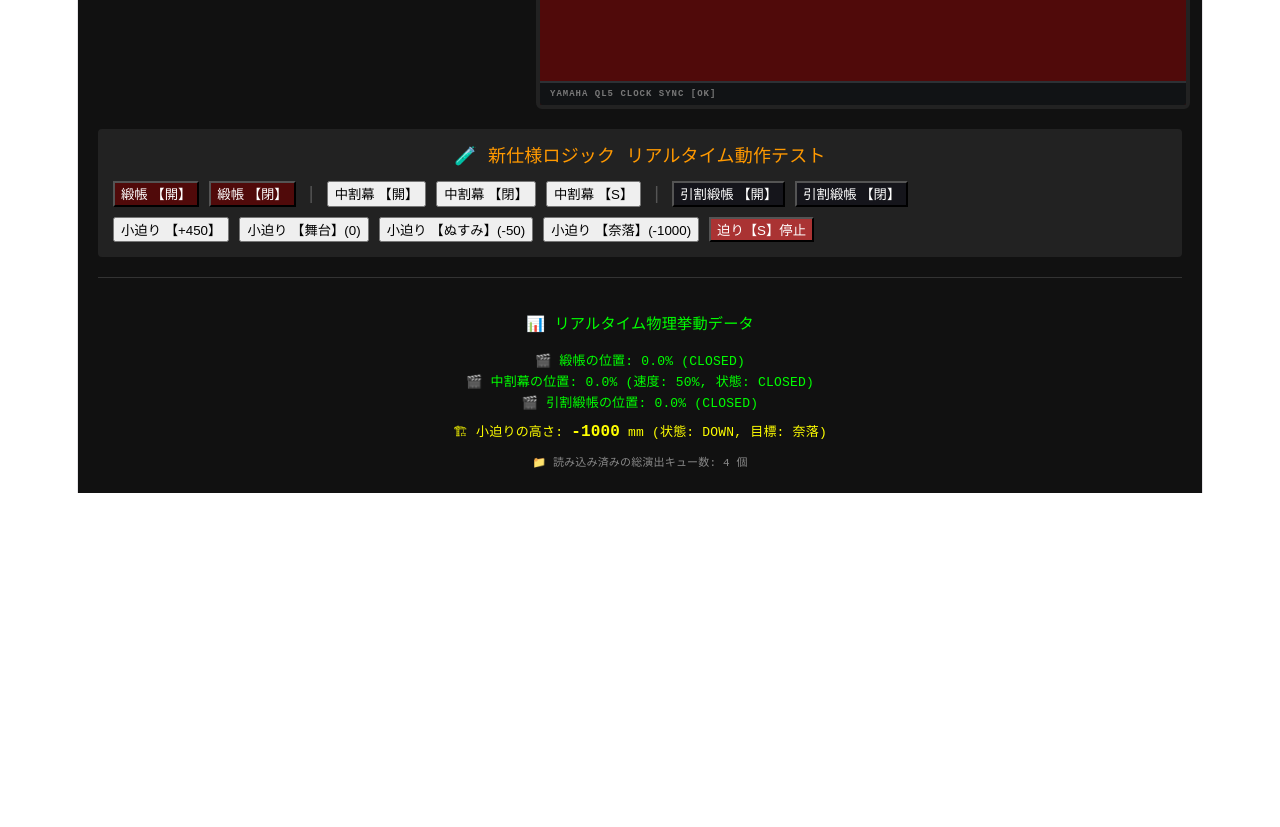
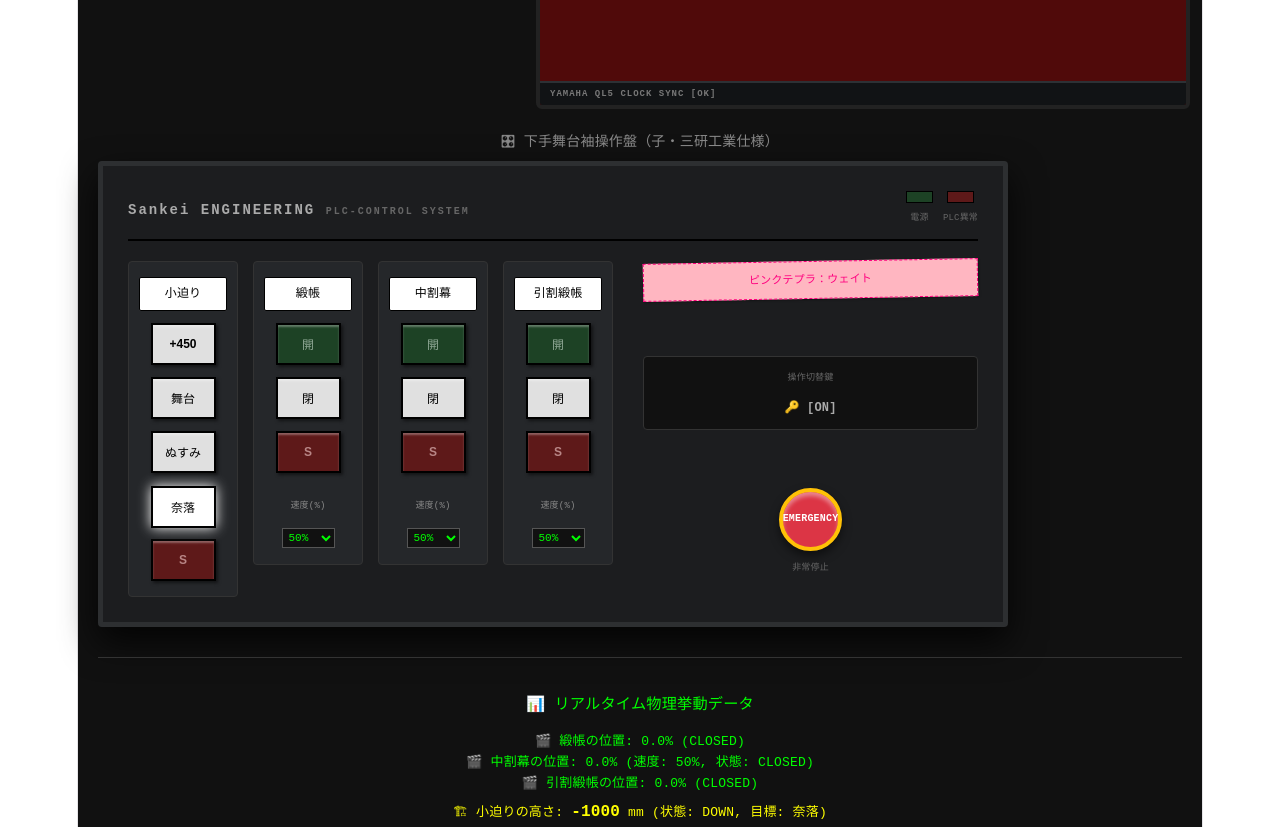
Before and after one commit to yuji-oonaka/stage-director-chronicle, a React (Vite) app: page / in a window 1280 px wide. Shown: the part 460-1287 px from the top of the page. Before the commit the page ends 953 px from the top, so only its background shows below. Built offline with nearby package versions, Linux system fonts and the light colour scheme.

Commit message:
feat: [機能追加] 写真を完全模した三研工業型OperatorConsoleの盤面実装、および全Propsの結合完了

```diff
--- a/src/components/OperatorConsole.tsx
+++ b/src/components/OperatorConsole.tsx
@@ -1,176 +1,385 @@
 import React from "react";
+import type { StageState } from "../types/theater";
 
 interface OperatorConsoleProps {
-  onCurtainAction: (action: "開" | "閉" | "S") => void;
-  onKoseriAction: (action: "昇" | "降" | "S") => void;
-  onSynchroGO: () => void; // 音響・照明のGOキュー用
+  stageState: StageState;
+  onCurtainAction: (
+    target: "curtainMain" | "curtainMiddle" | "curtainBack",
+    action: "開" | "閉" | "S",
+  ) => void;
+  onCurtainSpeedChange: (
+    target: "curtainMain" | "curtainMiddle" | "curtainBack",
+    speed: number,
+  ) => void;
+  onKoseriAction: (namedPos: "+450" | "舞台" | "ぬすみ" | "奈落") => void;
+  onKoseriStop: () => void;
 }
 
 export const OperatorConsole: React.FC<OperatorConsoleProps> = ({
+  stageState,
   onCurtainAction,
+  onCurtainSpeedChange,
   onKoseriAction,
-  onSynchroGO,
+  onKoseriStop,
 }) => {
-  // 工業用ボタンの共通スタイル
-  const buttonStyle = (bgColor: string) => ({
-    padding: "12px 24px",
-    fontSize: "16px",
+  const { curtainMain, curtainMiddle, curtainBack, koseri } = stageState;
+
+  // --- 三研工業パーツのCSSエミュレート ---
+  const panelStyle = {
+    backgroundColor: "#1c1d1f", // 黒い梨地のスチール合金
+    border: "5px solid #2d2f31",
+    borderRadius: "4px",
+    padding: "25px",
+    width: "100%",
+    maxWidth: "850px",
+    boxShadow: "0 15px 35px rgba(0,0,0,0.8)",
+    fontFamily: '"MS Gothic", "Osaka", monospace',
+    color: "#fff",
+  };
+
+  // 銘板ラベル（白枠に黒文字のプラスチックプレート）
+  const nameplateStyle = {
+    backgroundColor: "#fff",
+    color: "#000",
+    padding: "3px 8px",
+    fontSize: "12px",
     fontWeight: "bold" as const,
-    color: "#fff",
-    backgroundColor: bgColor,
-    border: "3px solid #333",
-    borderBottomColor: "#111",
-    borderRightColor: "#111",
-    borderRadius: "4px",
-    cursor: "pointer",
-    boxShadow: "2px 2px 5px rgba(0,0,0,0.5)",
-    active: {
-      transform: "translateY(2px)",
-      boxShadow: "none",
-    },
-  });
+    border: "1px solid #000",
+    borderRadius: "2px",
+    textAlign: "center" as const,
+    minWidth: "70px",
+    display: "inline-block",
+  };
+
+  // 四角い照光式樹脂ボタン
+  const squareButtonStyle = (
+    type: "開" | "閉" | "S" | "位置",
+    isActive: boolean,
+  ) => {
+    let baseColor = "#e0e0e0"; // 未点灯の白樹脂
+    let activeColor = "#fff";
+    let textColor = "#000";
+
+    if (type === "開") {
+      baseColor = "#1d4225"; // 消灯時の深緑
+      activeColor = "#39e662"; // 点灯時の鮮烈な黄緑LED
+      textColor = isActive ? "#000" : "#8fa895";
+    } else if (type === "S") {
+      baseColor = "#5e1919"; // 消灯時の暗赤
+      activeColor = "#ff2b2b"; // 点灯時の緊急赤LED
+      textColor = isActive ? "#fff" : "#b88686";
+    }
+
+    return {
+      width: "65px",
+      height: "42px",
+      backgroundColor: isActive ? activeColor : baseColor,
+      color: textColor,
+      fontSize: "12px",
+      fontWeight: "bold" as const,
+      border: "2px solid #000",
+      boxShadow: isActive
+        ? `0 0 12px ${activeColor}, inset 0 0 6px rgba(255,255,255,0.8)`
+        : "2px 2px 3px rgba(0,0,0,0.5), inset 0 2px 2px rgba(255,255,255,0.3)",
+      cursor: "pointer",
+      display: "flex",
+      alignItems: "center",
+      justifyContent: "center",
+      transition: "all 0.1s ease",
+      transform: isActive ? "translateY(1px)" : "none",
+    };
+  };
+
+  // 幕の操作列を生成する汎用レンダラー
+  const renderCurtainColumn = (
+    title: string,
+    target: "curtainMain" | "curtainMiddle" | "curtainBack",
+    state: typeof curtainMain,
+  ) => {
+    const speeds = [10, 30, 50, 80, 100];
+    return (
+      <div
+        style={{
+          display: "flex",
+          flexDirection: "column",
+          alignItems: "center",
+          gap: "12px",
+          backgroundColor: "#25272a",
+          padding: "15px 10px",
+          borderRadius: "4px",
+          border: "1px solid #333",
+        }}
+      >
+        <div style={nameplateStyle}>{title}</div>
+
+        {/* 操作ボタン群 */}
+        <button
+          onClick={() => onCurtainAction(target, "開")}
+          style={squareButtonStyle("開", state.status === "opening")}
+        >
+          開
+        </button>
+        <button
+          onClick={() => onCurtainAction(target, "閉")}
+          style={squareButtonStyle("閉", state.status === "closing")}
+        >
+          閉
+        </button>
+        <button
+          onClick={() => onCurtainAction(target, "S")}
+          style={squareButtonStyle("S", state.status === "stopped")}
+        >
+          S
+        </button>
+
+        {/* 速度インバーターダイヤル（簡易トグル式セレクターとして再現） */}
+        <div style={{ marginTop: "8px", textAlign: "center" }}>
+          <div style={{ fontSize: "9px", color: "#888", marginBottom: "4px" }}>
+            速度(%)
+          </div>
+          <select
+            value={state.speedDial}
+            onChange={(e) =>
+              onCurtainSpeedChange(target, Number(e.target.value))
+            }
+            style={{
+              backgroundColor: "#111",
+              color: "#00ff00",
+              border: "1px solid #555",
+              fontSize: "11px",
+              padding: "2px",
+              fontFamily: "monospace",
+            }}
+          >
+            {speeds.map((s) => (
+              <option key={s} value={s}>
+                {s}%
+              </option>
+            ))}
+          </select>
+        </div>
+      </div>
+    );
+  };
 
   return (
-    <div
-      style={{
-        backgroundColor: "#3a3d40", // 工業製品っぽいグレー
-        border: "4px solid #222",
-        borderRadius: "6px",
-        padding: "20px",
-        width: "100%",
-        maxWidth: "600px",
-        boxShadow: "0 10px 20px rgba(0,0,0,0.6)",
-        fontFamily: "sans-serif",
-      }}
-    >
+    <div style={panelStyle}>
+      {/* 操作盤ヘッダーロゴ（写真中央下のSanken ENGINEERINGロゴを完全意識） */}
       <div
         style={{
-          color: "#ccc",
-          fontSize: "11px",
-          marginBottom: "15px",
-          borderBottom: "2px solid #222",
-          paddingBottom: "5px",
-          fontWeight: "bold",
+          display: "flex",
+          justifyContent: "space-between",
+          alignItems: "center",
+          borderBottom: "2px solid #000",
+          paddingBottom: "8px",
+          marginBottom: "20px",
         }}
       >
-        三研工業型 機構操作盤 (OPERATOR CONSOLE)
+        <div
+          style={{
+            fontSize: "14px",
+            fontWeight: "bold",
+            letterSpacing: "2px",
+            color: "#aaa",
+          }}
+        >
+          Sankei ENGINEERING{" "}
+          <span style={{ fontSize: "10px", color: "#666" }}>
+            PLC-CONTROL SYSTEM
+          </span>
+        </div>
+        {/* 写真右上のPLC異常・電源ランプのインジケーター */}
+        <div style={{ display: "flex", gap: "10px" }}>
+          <div style={{ fontSize: "9px", color: "#666", textAlign: "center" }}>
+            <div
+              style={{
+                width: "25px",
+                height: "10px",
+                backgroundColor: "#1d4225",
+                border: "1px solid #000",
+                margin: "0 auto 2px",
+              }}
+            />
+            電源
+          </div>
+          <div style={{ fontSize: "9px", color: "#666", textAlign: "center" }}>
+            <div
+              style={{
+                width: "25px",
+                height: "10px",
+                backgroundColor: "#5e1919",
+                border: "1px solid #000",
+                margin: "0 auto 2px",
+              }}
+            />
+            PLC異常
+          </div>
+        </div>
       </div>
 
-      <div style={{ display: "flex", flexDirection: "column", gap: "20px" }}>
-        {/* 中割幕セクション */}
+      {/* メイン操作マトリクス */}
+      <div
+        style={{
+          display: "flex",
+          gap: "15px",
+          alignItems: "flex-start",
+          flexWrap: "wrap",
+        }}
+      >
+        {/* COLUMN 1: 小迫り（セリ）列 */}
         <div
           style={{
-            backgroundColor: "#2b2d2f",
-            padding: "12px",
+            display: "flex",
+            flexDirection: "column",
+            alignItems: "center",
+            gap: "12px",
+            backgroundColor: "#25272a",
+            padding: "15px 10px",
             borderRadius: "4px",
-            border: "1px solid #555",
+            border: "1px solid #333",
           }}
         >
+          <div style={nameplateStyle}>小迫り</div>
+          <button
+            onClick={() => onKoseriAction("+450")}
+            style={squareButtonStyle(
+              "位置",
+              koseri.targetNamedPosition === "+450",
+            )}
+          >
+            +450
+          </button>
+          <button
+            onClick={() => onKoseriAction("舞台")}
+            style={squareButtonStyle(
+              "位置",
+              koseri.targetNamedPosition === "舞台",
+            )}
+          >
+            舞台
+          </button>
+          <button
+            onClick={() => onKoseriAction("ぬすみ")}
+            style={squareButtonStyle(
+              "位置",
+              koseri.targetNamedPosition === "ぬすみ",
+            )}
+          >
+            ぬすみ
+          </button>
+          <button
+            onClick={() => onKoseriAction("奈落")}
+            style={squareButtonStyle(
+              "位置",
+              koseri.targetNamedPosition === "奈落",
+            )}
+          >
+            奈落
+          </button>
+          <button
+            onClick={onKoseriStop}
+            style={squareButtonStyle(
+              "S",
+              koseri.status === "stopped" &&
+                koseri.targetNamedPosition === "none",
+            )}
+          >
+            S
+          </button>
+        </div>
+
+        {/* COLUMN 2: 緞帳 列 */}
+        {renderCurtainColumn("緞帳", "curtainMain", curtainMain)}
+
+        {/* COLUMN 3: 中割幕 列 */}
+        {renderCurtainColumn("中割幕", "curtainMiddle", curtainMiddle)}
+
+        {/* COLUMN 4: 引割緞帳（渡りの引き割幕） 列 */}
+        {renderCurtainColumn("引割緞帳", "curtainBack", curtainBack)}
+
+        {/* COLUMN 5: 写真右側のアクセサリ（キースイッチ・非常停止ボタン・テプラ） */}
+        <div
+          style={{
+            flex: 1,
+            minWidth: "150px",
+            display: "flex",
+            flexDirection: "column",
+            justifyContent: "space-between",
+            height: "320px",
+            paddingLeft: "15px",
+          }}
+        >
+          {/* 写真左下の伝説のピンクのテプラ「ウェイト」 */}
           <div
             style={{
-              color: "#fff",
-              fontSize: "13px",
-              marginBottom: "10px",
+              backgroundColor: "#ffb6c1",
+              color: "#ff007f",
+              border: "1px dashed #ff007f",
+              padding: "5px",
+              fontSize: "11px",
               fontWeight: "bold",
+              textAlign: "center",
+              boxShadow: "1px 1px 2px rgba(0,0,0,0.3)",
+              transform: "rotate(-1deg)",
             }}
           >
-            ■ 中割幕操作 (STAGE CURTAIN)
+            ピンクテプラ：ウェイト
           </div>
-          <div style={{ display: "flex", gap: "10px" }}>
-            <button
-              onClick={() => onCurtainAction("開")}
-              style={buttonStyle("#28a745")}
-            >
-              開 (OPEN)
-            </button>
-            <button
-              onClick={() => onCurtainAction("閉")}
-              style={buttonStyle("#dc3545")}
-            >
-              閉 (CLOSE)
-            </button>
-            <button
-              onClick={() => onCurtainAction("S")}
-              style={buttonStyle("#ffc107")}
-            >
-              S (STOP)
-            </button>
-          </div>
-        </div>
 
-        {/* 小迫りセクション */}
-        <div
-          style={{
-            backgroundColor: "#2b2d2f",
-            padding: "12px",
-            borderRadius: "4px",
-            border: "1px solid #555",
-          }}
-        >
+          {/* 右真ん中の鍵（OFF / ON）スイッチのイミテーション */}
           <div
             style={{
-              color: "#fff",
-              fontSize: "13px",
-              marginBottom: "10px",
-              fontWeight: "bold",
+              textAlign: "center",
+              border: "1px solid #333",
+              padding: "8px",
+              borderRadius: "4px",
+              backgroundColor: "#111",
             }}
           >
-            ■ 小迫り昇降 (STAGE ELEVATOR)
+            <div
+              style={{ fontSize: "9px", color: "#666", marginBottom: "4px" }}
+            >
+              操作切替鍵
+            </div>
+            <div
+              style={{ color: "#aaa", fontSize: "12px", fontWeight: "bold" }}
+            >
+              🔑 [ON]
+            </div>
           </div>
-          <div style={{ display: "flex", gap: "10px" }}>
-            <button
-              onClick={() => onKoseriAction("昇")}
-              style={buttonStyle("#007bff")}
-            >
-              昇 (UP)
-            </button>
-            <button
-              onClick={() => onKoseriAction("降")}
-              style={buttonStyle("#6c757d")}
-            >
-              降 (DOWN)
-            </button>
-            <button
-              onClick={() => onKoseriAction("S")}
-              style={buttonStyle("#ffc107")}
-            >
-              S (STOP)
-            </button>
-          </div>
-        </div>
 
-        {/* 音響・照明同期 GO ボタン */}
-        <div
-          style={{
-            backgroundColor: "#2b2d2f",
-            padding: "12px",
-            borderRadius: "4px",
-            border: "1px solid #555",
-          }}
-        >
+          {/* 右下の超巨大な赤いキノコ型「非常停止」ボタン */}
           <div
             style={{
-              color: "#fff",
-              fontSize: "13px",
-              marginBottom: "10px",
-              fontWeight: "bold",
+              display: "flex",
+              flexDirection: "column",
+              alignItems: "center",
             }}
           >
-            ■ 演出同期 (CUE SYSTEM)
+            <div
+              style={{
+                width: "55px",
+                height: "55px",
+                backgroundColor: "#dc3545",
+                borderRadius: "50%",
+                border: "4px solid #ffc107",
+                cursor: "not-allowed",
+                boxShadow:
+                  "0 5px 10px rgba(0,0,0,0.5), inset 0 4px 4px rgba(255,255,255,0.4)",
+                display: "flex",
+                alignItems: "center",
+                justifyContent: "center",
+                fontSize: "10px",
+                color: "#fff",
+                fontWeight: "bold",
+              }}
+            >
+              EMERGENCY
+            </div>
+            <span style={{ fontSize: "9px", color: "#666", marginTop: "4px" }}>
+              非常停止
+            </span>
           </div>
-          <button
-            onClick={onSynchroGO}
-            style={{
-              ...buttonStyle("#e0a800"),
-              color: "#000",
-              width: "100%",
-              fontSize: "20px",
-              padding: "15px",
-              border: "4px solid #ad8100",
-            }}
-          >
-            🔴 GO
-          </button>
         </div>
       </div>
     </div>
--- a/src/components/TheaterMaster.tsx
+++ b/src/components/TheaterMaster.tsx
@@ -4,6 +4,7 @@ import type { StageState, TimelineEvent, CurtainState } from "../types/theater";
 import timelineData from "../data/timeline.json";
 import { SeikoClock } from "./SeikoClock";
 import { StageMonitor } from "./StageMonitor";
+import { OperatorConsole } from "./OperatorConsole";
 
 // 幕の初期状態を生成するヘルパー
 const createInitialCurtain = (): CurtainState => ({
@@ -249,7 +250,7 @@ export const TheaterMaster: React.FC = () => {
         </button>
       </div>
 
-      {/* 【変更】時計と、新仕様の舞台モニターを横並びで配置 */}
+      {/* モニターセクション（時計 ＆ 6レイヤー舞台モニター） */}
       <div
         style={{
           display: "flex",
@@ -273,86 +274,18 @@ export const TheaterMaster: React.FC = () => {
         </div>
       </div>
 
-      {/* --- 仮設置：新仕様ロジックの動作検証用ミニボタン群（ここに緞帳と引割のテストボタンを追加） --- */}
-      <div
-        style={{
-          backgroundColor: "#222",
-          padding: "15px",
-          borderRadius: "4px",
-          marginBottom: "20px",
-        }}
-      >
-        <h4 style={{ margin: "0 0 10px 0", color: "#ff9900" }}>
-          🧪 新仕様ロジック リアルタイム動作テスト
-        </h4>
-        <div
-          style={{
-            display: "flex",
-            gap: "10px",
-            marginBottom: "10px",
-            flexWrap: "wrap",
-          }}
-        >
-          {/* 緞帳ボタン */}
-          <button
-            onClick={() => triggerCurtain("curtainMain", "開")}
-            style={{ backgroundColor: "#500a0a", color: "#fff" }}
-          >
-            緞帳 【開】
-          </button>
-          <button
-            onClick={() => triggerCurtain("curtainMain", "閉")}
-            style={{ backgroundColor: "#500a0a", color: "#fff" }}
-          >
-            緞帳 【閉】
-          </button>
-
-          <span style={{ color: "#555" }}>|</span>
-
-          <button onClick={() => triggerCurtain("curtainMiddle", "開")}>
-            中割幕 【開】
-          </button>
-          <button onClick={() => triggerCurtain("curtainMiddle", "閉")}>
-            中割幕 【閉】
-          </button>
-          <button onClick={() => triggerCurtain("curtainMiddle", "S")}>
-            中割幕 【S】
-          </button>
-
-          <span style={{ color: "#555" }}>|</span>
-
-          {/* 引割緞帳ボタン */}
-          <button
-            onClick={() => triggerCurtain("curtainBack", "開")}
-            style={{ backgroundColor: "#15151b", color: "#fff" }}
-          >
-            引割緞帳 【開】
-          </button>
-          <button
-            onClick={() => triggerCurtain("curtainBack", "閉")}
-            style={{ backgroundColor: "#15151b", color: "#fff" }}
-          >
-            引割緞帳 【閉】
-          </button>
-        </div>
-        <div style={{ display: "flex", gap: "10px" }}>
-          <button onClick={() => triggerKoseri("+450")}>小迫り 【+450】</button>
-          <button onClick={() => triggerKoseri("舞台")}>
-            小迫り 【舞台】(0)
-          </button>
-          <button onClick={() => triggerKoseri("ぬすみ")}>
-            小迫り 【ぬすみ】(-50)
-          </button>
-          <button onClick={() => triggerKoseri("奈落")}>
-            小迫り 【奈落】(-1000)
-          </button>
-          <button
-            onClick={() => stopKoseri()}
-            style={{ backgroundColor: "#aa3333", color: "#fff" }}
-          >
-            迫り【S】停止
-          </button>
-        </div>
+      {/* 【完全結合】リニューアルした三研工業風操作盤 */}
+      <div style={{ marginBottom: "30px" }}>
+        <h3 style={{ fontSize: "14px", color: "#888", marginBottom: "5px" }}>
+          🎛 下手舞台袖操作盤（子・三研工業仕様）
+        </h3>
+        <OperatorConsole
+          stageState={stageState}
+          onCurtainAction={triggerCurtain}
+          onCurtainSpeedChange={changeCurtainSpeed}
+          onKoseriAction={triggerKoseri}
+          onKoseriStop={stopKoseri}
+        />
       </div>
 
       {/* リアルタイム数値デバッグモニター */}
@@ -390,10 +323,6 @@ export const TheaterMaster: React.FC = () => {
         <div style={{ color: "#888", fontSize: "11px", marginTop: "10px" }}>
           📁 読み込み済みの総演出キュー数: {timeline.length} 個
         </div>
-        {/* 【追加】関数の存在を静的に参照させることで、TypeScriptの未使用警告を強制クリア */}
-        <div style={{ display: "none" }}>
-          Systemバインド確認: {typeof changeCurtainSpeed}
-        </div>
       </div>
     </div>
   );
```
